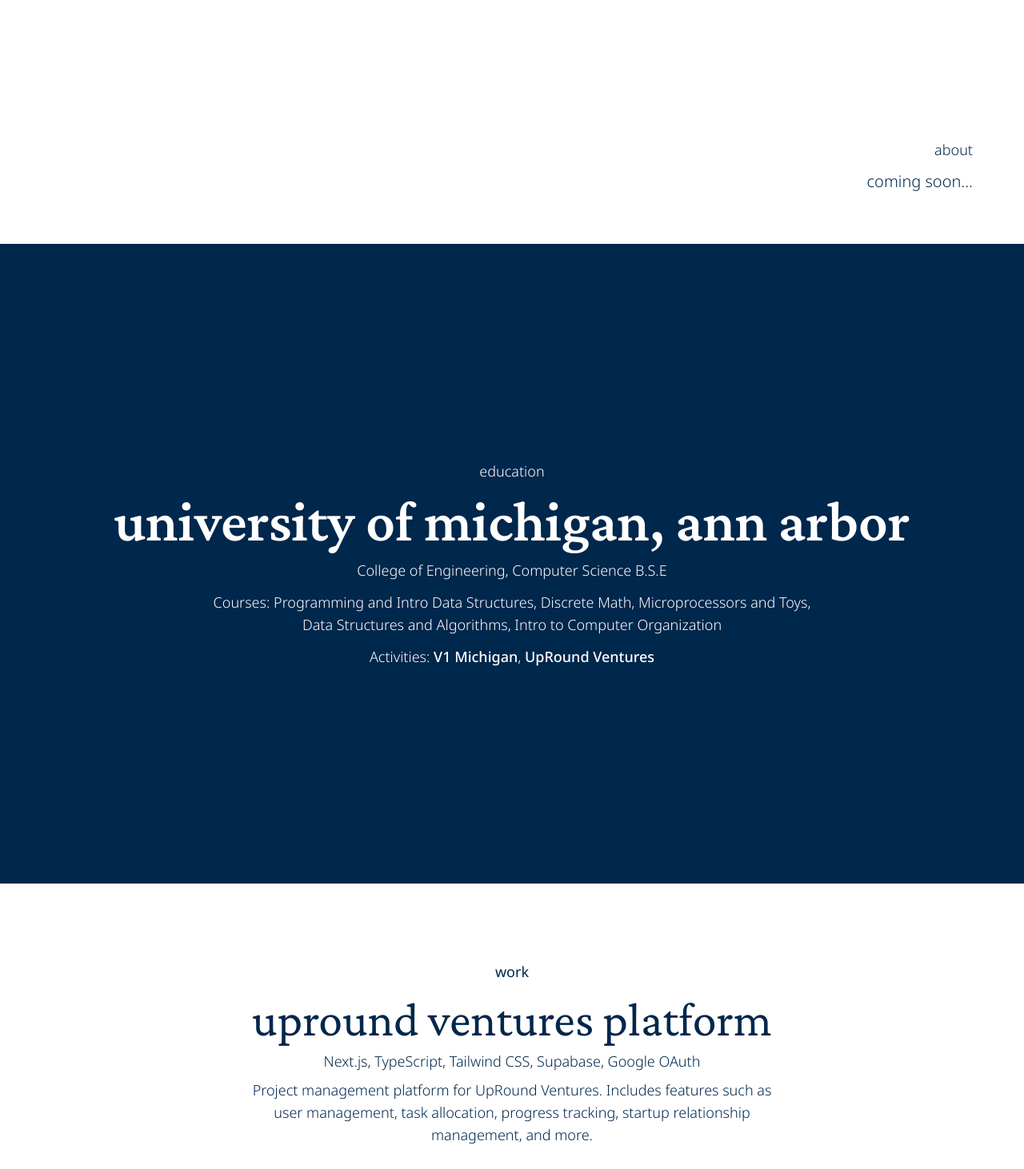
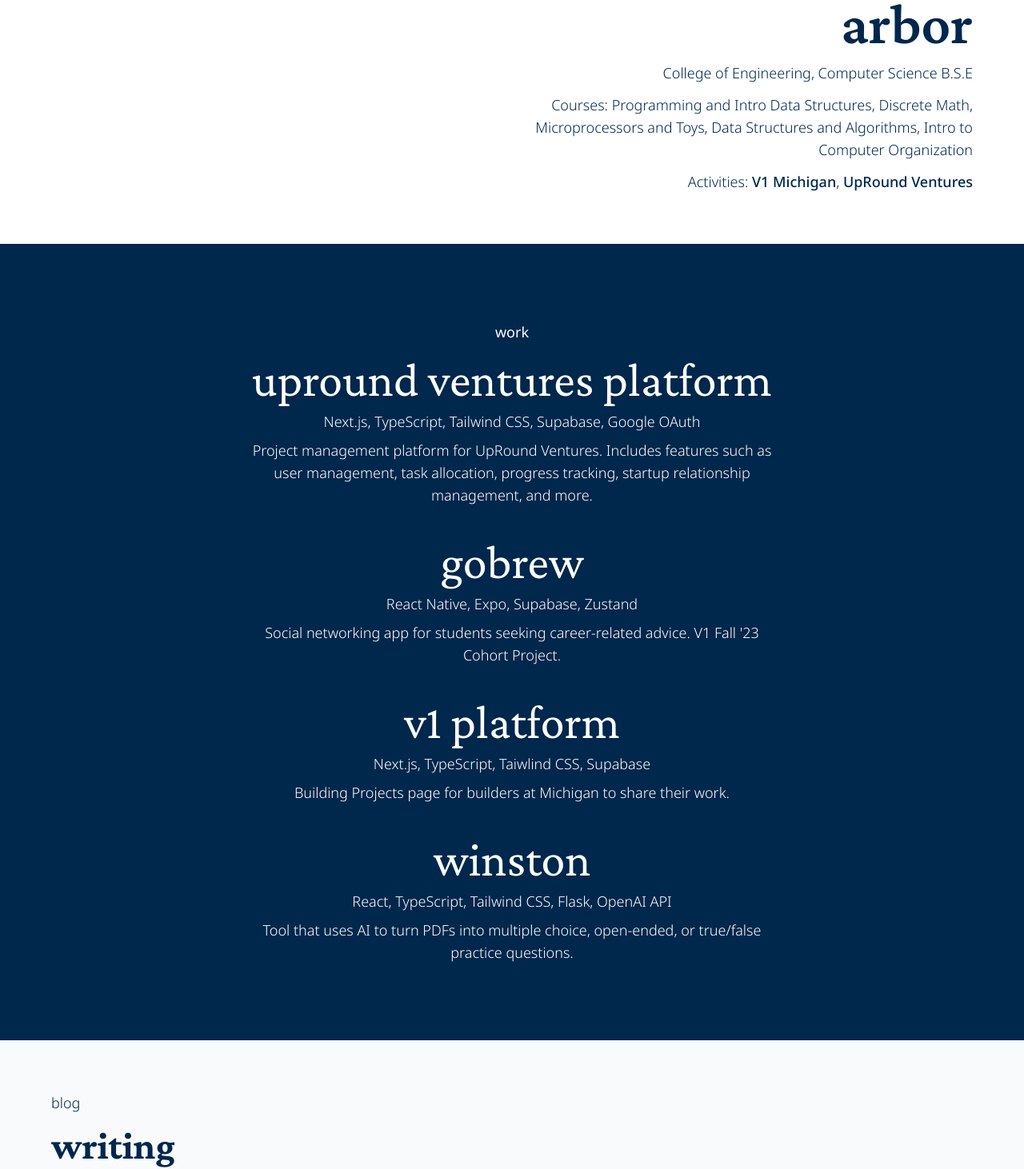
Before and after one commit to connorpark24/old-portfolio, a Next.js app: page / in a window 1280 px wide. Shown: the part 1295-2757 px from the top of the page at 80% size. Built offline with nearby package versions, Linux system fonts and the light colour scheme.

Commit message:
combine education and about

```diff
--- a/src/app/page.tsx
+++ b/src/app/page.tsx
@@ -1,6 +1,5 @@
 import Hero from "@/components/Hero";
 import Navbar from "@/components/Navbar";
-import Education from "@/components/Education";
 import Work from "@/components/Work";
 import BlogPreview from "@/components/BlogPreview";
 import Footer from "@/components/Footer";
@@ -13,7 +12,6 @@
         <Navbar />
         <Hero />
         <About />
-        <Education />
         <Work />
         <BlogPreview />
         <Footer />
--- a/src/components/About.tsx
+++ b/src/components/About.tsx
@@ -1,14 +1,14 @@
 const About = () => {
   return (
     <section
-      className="flex flex-col md:items-end md:justify-end items-center h-screen min-h-screen px-16 py-16 bg-white"
-      id="education"
+      className="flex flex-col h-screen min-h-screen px-16 py-16 bg-white"
+      id="about"
     >
-      <div className="flex flex-col gap-y-3 items-end w-1/2">
+      <div className="flex flex-col gap-y-3 w-1/2 h-1/2">
         <h1 className="md:text-lg text-base text-primary font-noto-sans font-light">
           about
         </h1>
-        <p className="lg:text-xl text-lg text-primary font-noto-sans font-light text-right ">
+        <p className="lg:text-xl text-lg text-primary font-noto-sans font-light ">
           coming soon...
         </p>
         {/* <p className="lg:text-xl text-lg text-primary font-noto-sans font-light text-right ">
@@ -18,6 +18,42 @@
           In my free time, I enjoy playing golf and trying new foods.
         </p> */}
       </div>
+      <div className="flex flex-col gap-y-3 self-end justify-end items-end w-1/2 h-1/2">
+        <h1 className="md:text-lg text-base text-primary font-noto-sans font-light text-right">
+          education
+        </h1>
+        <p className="text-primary lg:text-7xl md:text-6xl text-5xl font-karma font-semibold text-right">
+          university of michigan ann arbor
+        </p>
+        <p className="lg:text-lg text-base text-primary font-noto-sans font-light text-right">
+          College of Engineering, Computer Science B.S.E
+        </p>
+        <p className="lg:text-lg text-base text-primary font-noto-sans font-light text-right">
+          Courses: Programming and Intro Data Structures, Discrete Math,
+          Microprocessors and Toys, Data Structures and Algorithms, Intro to
+          Computer Organization
+        </p>
+        <p className="lg:text-lg text-base text-primary font-noto-sans font-light">
+          Activities:{" "}
+          <a
+            href="https://v1michigan.com/"
+            target="_blank"
+            rel="noopener noreferrer"
+            className="font-medium"
+          >
+            V1 Michigan
+          </a>
+          ,{" "}
+          <a
+            href="https://www.upround.vc/"
+            target="_blank"
+            rel="noopener noreferrer"
+            className="font-medium"
+          >
+            UpRound Ventures
+          </a>
+        </p>
+      </div>
     </section>
   );
 };
--- a/src/components/BlogPreview.tsx
+++ b/src/components/BlogPreview.tsx
@@ -1,17 +1,33 @@
 const BlogPreview = () => {
   return (
     <section
-      className="min-h-screen flex flex-col items-center justify-center bg-primary py-24"
+      className="min-h-screen flex flex-col py-16 px-16 bg-gray-50"
       id="blog"
     >
-      <h1 className="md:text-lg text-base mb-12 font-light font-noto-sans text-white">
-        blog
-      </h1>
-      <h1 className="md:text-xl text-lg mb-12 font-bold font-noto-sans text-white ">
-        coming soon...
-      </h1>
+      <div className="mb-14">
+        <h1 className="md:text-lg text-base font-light mb-4 font-noto-sans text-primary">
+          blog
+        </h1>
+        <h1 className="lg:text-5xl text-3xl font-bold font-karma text-primary ">
+          writing
+        </h1>
+      </div>
+
+      <div className="grid grid-cols-3 w-full gap-8 ">
+        <BlogCard />
+      </div>
     </section>
   );
 };
 
+const BlogCard = () => {
+  return (
+    <div className="w-full border-2 h-52 rounded-lg p-6 font-noto-sans">
+      <h1 className="text-lg mb-2 text-primary">coming soon...</h1>
+      <p className="text-sm text-gray-600 mb-2"></p>
+      <p className="text-sm text-gray-600"></p>
+    </div>
+  );
+};
+
 export default BlogPreview;
--- a/src/components/Education.tsx
+++ /dev/null
@@ -1,47 +0,0 @@
-const Education = () => {
-  return (
-    <section
-      className="flex items-center min-h-screen px-8 md:px-16 py-24 bg-primary"
-      id="education"
-    >
-      <div className="flex flex-col gap-y-3 items-center w-full">
-        <h1 className="md:text-lg text-base text-white font-noto-sans font-light">
-          education
-        </h1>
-        <p className="text-white lg:text-7xl md:text-6xl text-5xl font-karma font-semibold text-center">
-          university of michigan, ann arbor
-        </p>
-        <p className="lg:text-lg text-base text-white font-noto-sans font-light text-center">
-          College of Engineering, Computer Science B.S.E
-        </p>
-        <p className="lg:text-lg text-base text-white md:w-2/3 text-center font-noto-sans font-light">
-          Courses: Programming and Intro Data Structures, Discrete Math,
-          Microprocessors and Toys, Data Structures and Algorithms, Intro to
-          Computer Organization
-        </p>
-        <p className="lg:text-lg text-base text-white font-noto-sans font-light">
-          Activities:{" "}
-          <a
-            href="https://v1michigan.com/"
-            target="_blank"
-            rel="noopener noreferrer"
-            className="font-medium"
-          >
-            V1 Michigan
-          </a>
-          ,{" "}
-          <a
-            href="https://www.upround.vc/"
-            target="_blank"
-            rel="noopener noreferrer"
-            className="font-medium"
-          >
-            UpRound Ventures
-          </a>
-        </p>
-      </div>
-    </section>
-  );
-};
-
-export default Education;
--- a/src/components/Footer.tsx
+++ b/src/components/Footer.tsx
@@ -2,12 +2,12 @@
   const currentYear = new Date().getFullYear();
 
   return (
-    <section id="contact" className="py-12 lg:py-28 bg-white w-screen">
+    <section id="contact" className="py-12 lg:py-24 bg-primary w-screen">
       <div className="flex flex-col items-center w-3/4 gap-y-2 mx-auto">
-        <p className="lg:text-base text-sm text-primary font-noto-sans text-center">
+        <p className="lg:text-base text-sm text-white font-light font-noto-sans text-center">
           &copy; {currentYear} Connor Park. All Rights Reserved.
         </p>
-        <p className="lg:text-base text-sm text-primary  font-noto-sans text-center">
+        <p className="lg:text-base text-sm text-white font-light  font-noto-sans text-center">
           Built using Next.js, TypeScript, and Tailwind CSS. Deployed on Vercel.
         </p>
       </div>
--- a/src/components/Work.tsx
+++ b/src/components/Work.tsx
@@ -34,11 +34,11 @@
 
   return (
     <section
-      className="flex items-center min-h-screen px-8 md:px-16 lg:px-24 bg-white py-24"
+      className="flex items-center min-h-screen px-8 md:px-16 lg:px-24 bg-primary py-24"
       id="work"
     >
       <div className="flex flex-col items-center w-full">
-        <h1 className="md:text-lg text-base text-primary mb-4 font-noto-sans">
+        <h1 className="md:text-lg text-base text-white mb-4 font-noto-sans">
           work
         </h1>
         <div className="flex flex-col gap-y-10 lg:w-3/5 w-full">
@@ -47,13 +47,13 @@
               key={project.name}
               className="flex flex-col items-center gap-y-2"
             >
-              <p className="text-primary lg:text-6xl text-5xl font-karma text-center leading-10">
+              <p className="text-white lg:text-6xl text-5xl font-karma text-center leading-10">
                 {project.name}
               </p>
-              <p className="text-primary lg:text-lg text-base font-noto-sans  font-light text-center">
+              <p className="text-white lg:text-lg text-base font-noto-sans  font-light text-center">
                 {project.tech}
               </p>
-              <p className="text-primary lg:text-lg text-base  leading-5 font-noto-sans font-light  text-center">
+              <p className="text-white lg:text-lg text-base  leading-5 font-noto-sans font-light  text-center">
                 {project.description}
               </p>
             </div>
```
